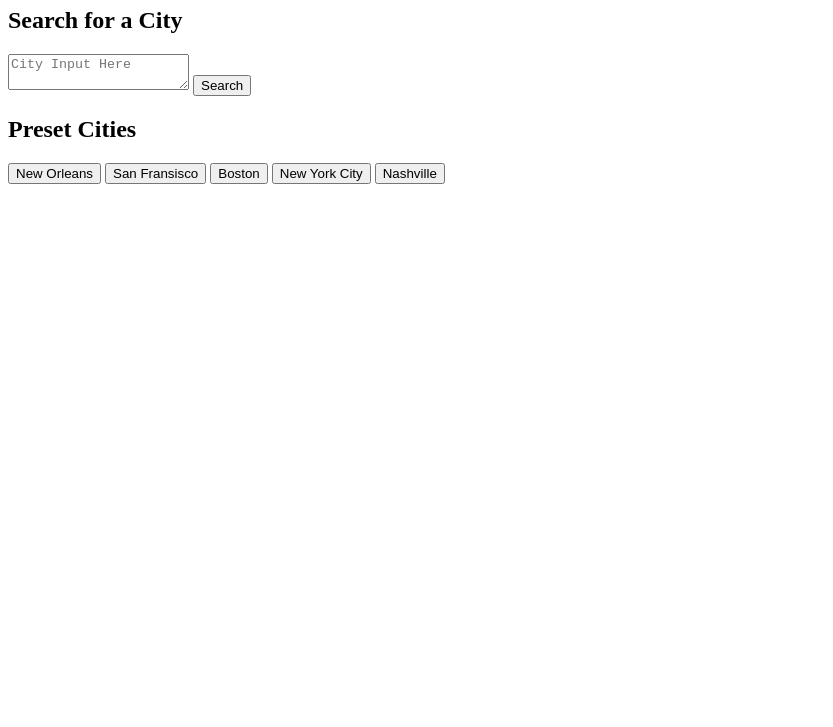
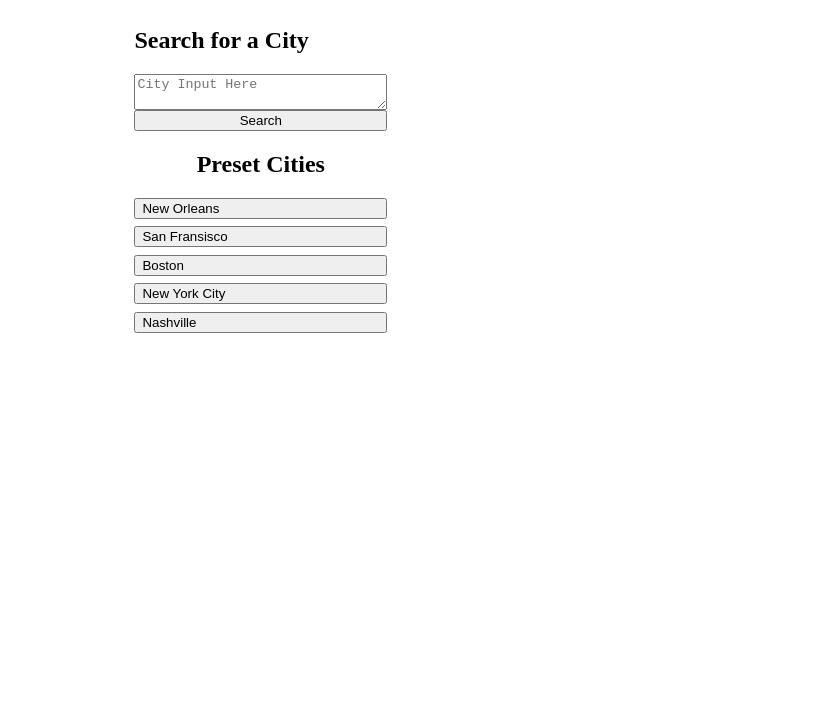
Before and after one commit to jajohnson0201/Weather-Dashboard-06, a plain HTML site: page index.html in a window 1280 px wide. Shown: the part 73-800 px from the top of the page, without its empty margins (0-833 px from the left). Drawn offline with nearby package versions, Linux system fonts and the light colour scheme; no server answers.

Commit message:
added some styling

```diff
--- a/assets/script.js
+++ b/assets/script.js
@@ -97,6 +97,8 @@ function gotData() {
         dateTime.textContent=weather[i].dt_txt;
         icon.src= "http://openweathermap.org/img/wn/" +
             weather[i].weather[0].icon + ".png";
+            var date = dateTime.textContent.split(" ");
+            dateTime.textContent=date[0];
         temp.textContent=weather[i].main.temp + " °F";
         wind.textContent=weather[i].wind.speed + " MPH";
         humidity.textContent="Humidity: "+ weather[i].main.humidity + " %";
--- a/assets/style.css
+++ b/assets/style.css
@@ -1,3 +1,56 @@
 .hidden{
     visibility: hidden;
 }
+#title{
+    display:flex;
+    justify-content: space-around;
+}
+#content{
+    display: flex;
+}
+
+
+#search-section{
+    margin-left: 10%;
+    margin-right: 10%;
+    width: 20%;
+    display:flex;
+    flex-direction: column;
+    justify-content: flex-start;
+}
+#search-input{
+
+    display:flex;
+    flex-direction: column;
+}
+.pre-button{
+    display: flex;
+    flex-direction: column;
+    margin-top: 3%;
+    width:100%;
+
+}
+#preset-buttons{
+
+    text-align: center;
+}
+
+
+#display-section{
+    width: 50%;
+    display:flex;
+    flex-direction: column;
+}
+#chosen-city{
+    display:flex;
+    justify-content: space-around;
+}
+#current-city-date{
+    display: flex;
+    flex-direction: row;
+}
+#current-input{
+    display:flex;
+    flex-direction: column;
+    align-items: center;
+}
--- a/index.html
+++ b/index.html
@@ -11,15 +11,16 @@
 </head>
 
 <body>
-    <h1>Weather Dashboard</h1>
-    <aside>
-        <section>
+    <h1 id="title">Weather Dashboard</h1>
+    <section id="content">
+    <aside id="search-section">
+        <section id="search-input">
             <h2>Search for a City</h2>
             <textarea placeholder="City Input Here" id="city-name"></textarea>
             <button id="search-button">Search</button>
-            <h2>Preset Cities</h2>
         </section>
         <section id="preset-buttons">
+            <h2>Preset Cities</h2>
             <button class="pre-button">New Orleans</button>
             <button class="pre-button">San Fransisco</button>
             <button class="pre-button">Boston</button>
@@ -27,18 +28,19 @@
             <button class="pre-button">Nashville</button>
         </section>
     </aside>
-    <aside>
+    <aside id="display-section">
         <section id="chosen-city" class="hidden">
+            <section id="current-city-date">
             <h2 id="city-date"></h2>
             <img id="current-icon"></img>
+            </section>
+            <section id="current-input">
             <h3 id="temp-input"></h3>
-
-            <h3 id="wind-input">
-            </h3>
-            <h3 id="humidity-input">
-            </h3>
+            <h3 id="wind-input"></h3>
+            <h3 id="humidity-input"></h3>
+            </section>
         </section>
-        <section>
+        <section id="5day">
             <div id="day1">
 
             </div>
@@ -56,6 +58,7 @@
             </div>
         </section>
     </aside>
+    </section>
 </body>
 <script src="https://cdnjs.cloudflare.com/ajax/libs/dayjs/1.11.6/dayjs.min.js"></script>
 <script src="assets/script.js"></script>
```
